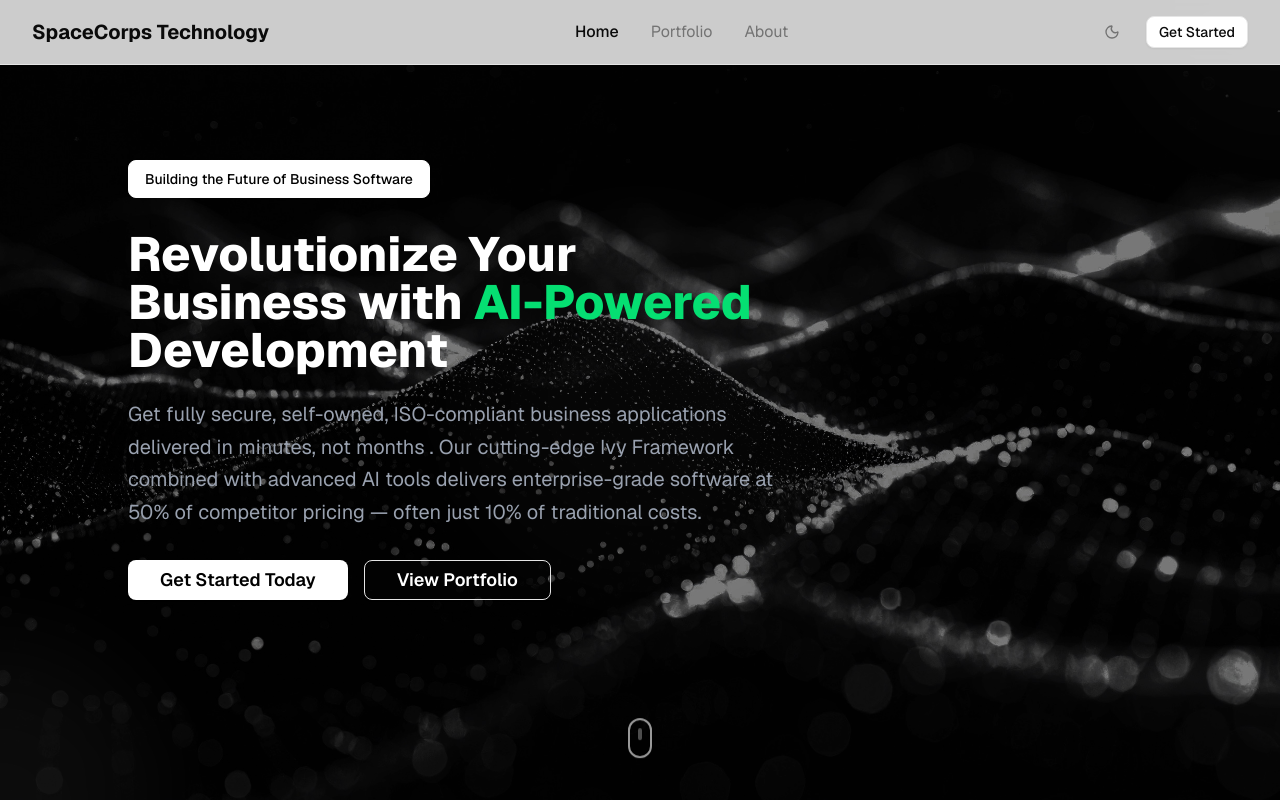
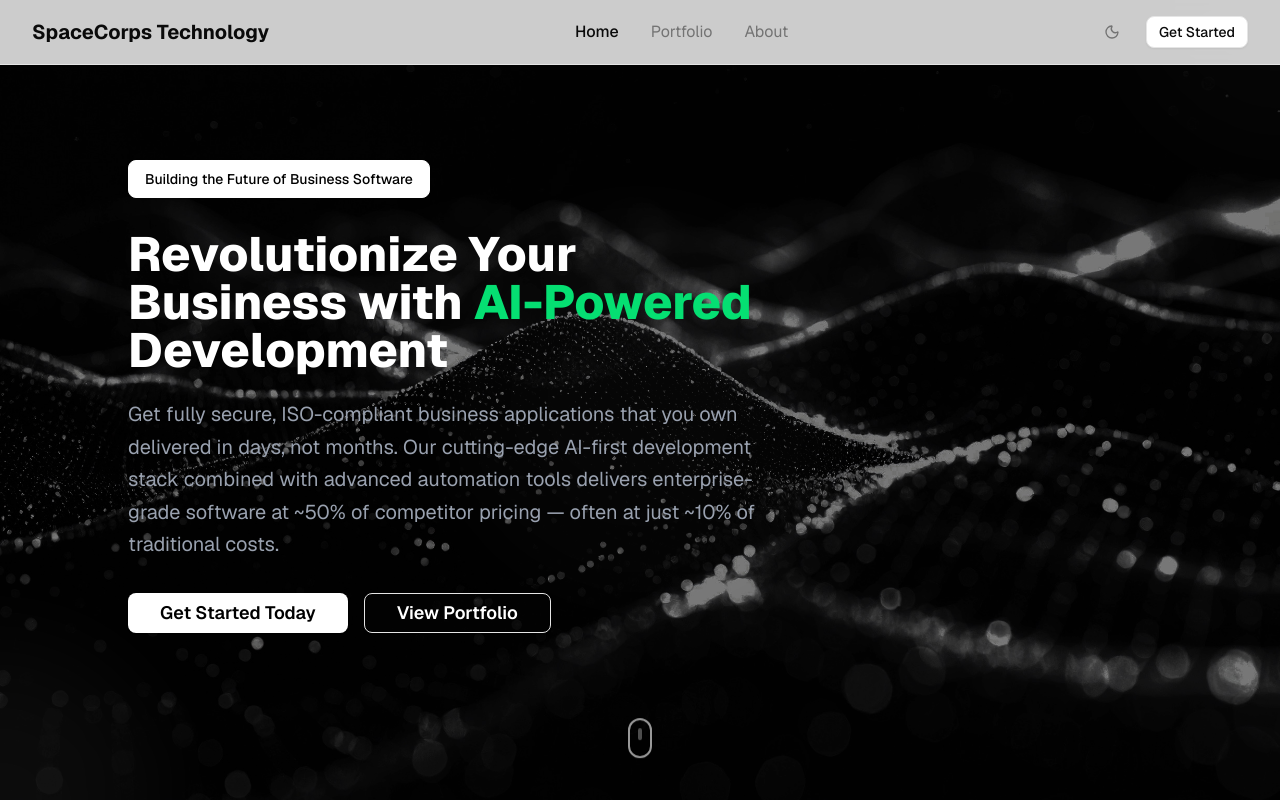
Before and after one commit to SpaceCorps/web, a React (Vite) app: page / in a window 1280 px wide. Shown: the top 800 px of the page. Built offline with nearby package versions, Linux system fonts and the light colour scheme.

Commit message:
chore: update hero section text

```diff
--- a/src/components/HeroSection/HeroSection.tsx
+++ b/src/components/HeroSection/HeroSection.tsx
@@ -51,10 +51,11 @@ const HeroSection: React.FC<HeroSectionProps> = ({ className }) => {
 
           {/* Description */}
           <p className="text-lg sm:text-xl text-gray-400 mb-8 max-w-3xl leading-relaxed">
-            Get fully secure, self-owned, ISO-compliant business applications
-            delivered in minutes, not months . Our cutting-edge Ivy Framework
-            combined with advanced AI tools delivers enterprise-grade software
-            at 50% of competitor pricing — often just 10% of traditional costs.
+            Get fully secure, ISO-compliant business applications that you own
+            delivered in days, not months. Our cutting-edge AI-first development
+            stack combined with advanced automation tools delivers
+            enterprise-grade software at ~50% of competitor pricing — often at
+            just ~10% of traditional costs.
           </p>
 
           {/* CTA Buttons */}
```
